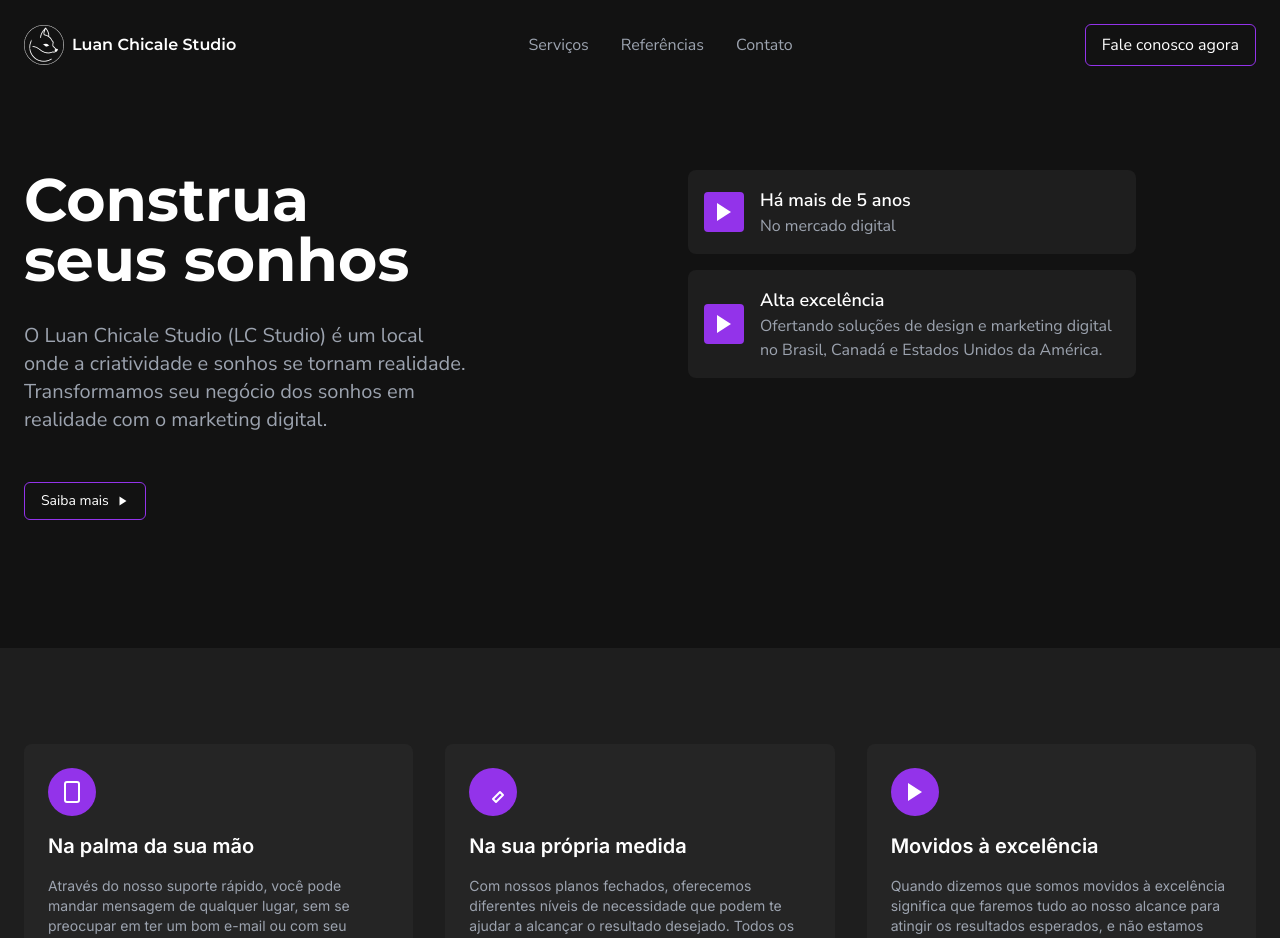
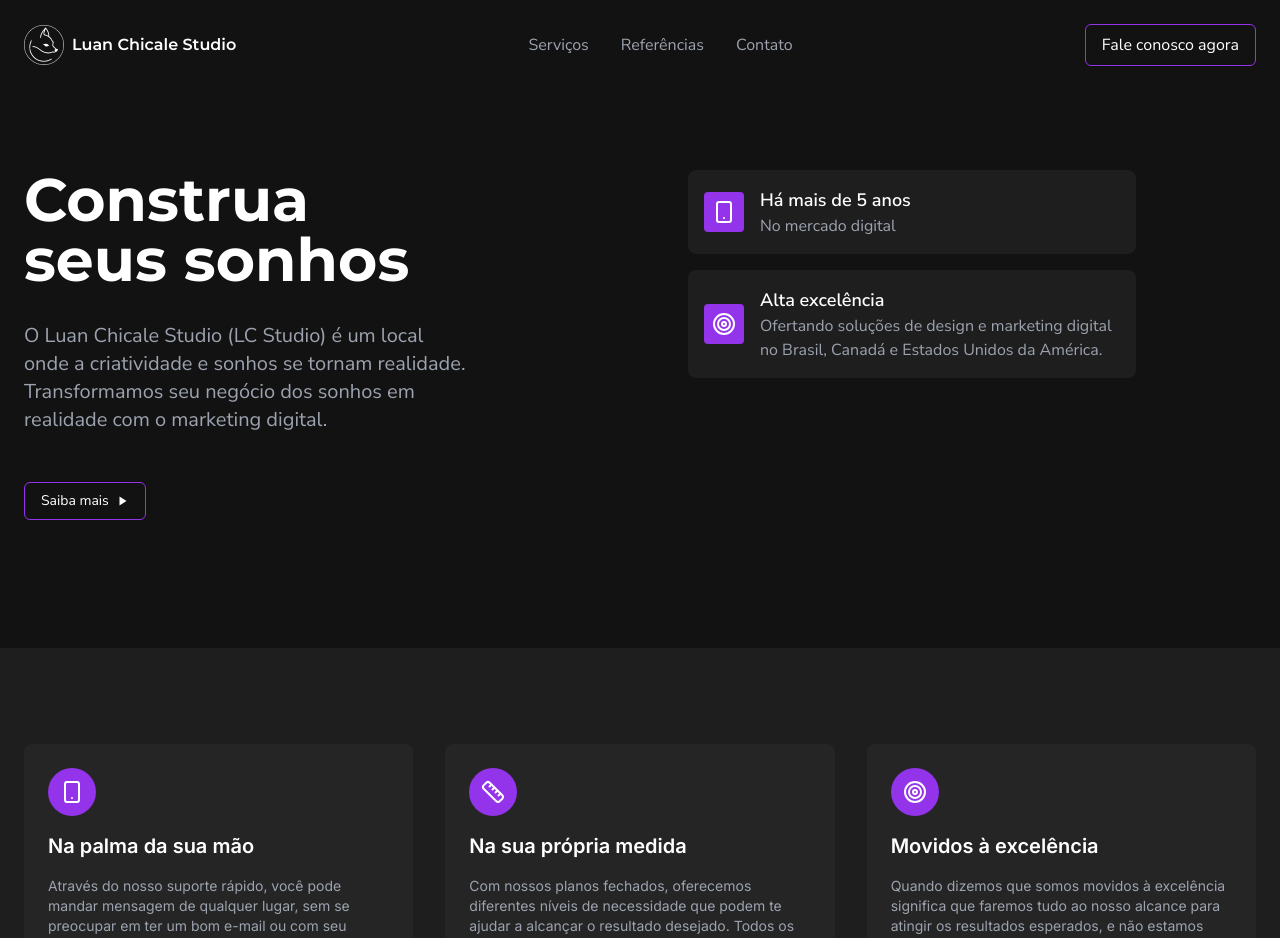
Before and after one commit to luanhrods/lcs, a Next.js app: page / in a window 1280 px wide. Shown: the top 938 px of the page. Built offline with nearby package versions, Linux system fonts and the light colour scheme.

Commit message:
Update index.tsx

```diff
--- a/pages/index.tsx
+++ b/pages/index.tsx
@@ -2,6 +2,7 @@ import type { NextPage } from 'next'
 import Image from 'next/image'
 import Link from 'next/link'
 import { useRef, useState } from 'react'
+import { Smartphone, Ruler, Target } from 'lucide-react'
 
 export default function Component() {
   const servicesRef = useRef<HTMLElement>(null)
@@ -100,9 +101,7 @@ export default function Component() {
             <div className="md:w-1/2 relative mt-12 md:mt-0 md:pl-12">
               <div className="bg-[#1E1E1E] p-4 rounded-lg mb-4 flex items-center max-w-md">
                 <div className="bg-purple-600 p-2 rounded mr-4 flex-shrink-0">
-                  <svg className="w-6 h-6" viewBox="0 0 24 24" fill="none" xmlns="http://www.w3.org/2000/svg">
-                    <path d="M5 3L19 12L5 21V3Z" fill="currentColor"/>
-                  </svg>
+                  <Smartphone className="w-6 h-6" />
                 </div>
                 <div>
                   <h3 className="font-semibold font-nunito text-lg">Há mais de 5 anos</h3>
@@ -111,9 +110,7 @@ export default function Component() {
               </div>
               <div className="bg-[#1E1E1E] p-4 rounded-lg flex items-center max-w-md">
                 <div className="bg-purple-600 p-2 rounded mr-4 flex-shrink-0">
-                  <svg className="w-6 h-6" viewBox="0 0 24 24" fill="none" xmlns="http://www.w3.org/2000/svg">
-                    <path d="M5 3L19 12L5 21V3Z" fill="currentColor"/>
-                  </svg>
+                  <Target className="w-6 h-6" />
                 </div>
                 <div>
                   <h3 className="font-semibold font-nunito text-lg">Alta excelência</h3>
@@ -130,21 +127,15 @@ export default function Component() {
           <div className="container mx-auto px-6">
             <div className="grid grid-cols-1 md:grid-cols-3 gap-8">
               {[
-                { icon: <svg className="w-6 h-6" viewBox="0 0 24 24" fill="none" xmlns="http://www.w3.org/2000/svg">
-                    <path d="M17 2H7C5.89543 2 5 2.89543 5 4V20C5 21.1046 5.89543 22 7 22H17C18.1046 22 19 21.1046 19 20V4C19 2.89543 18.1046 2 17 2Z" stroke="currentColor" strokeWidth="2" strokeLinecap="round" strokeLinejoin="round"/>
-                  </svg>,
+                { icon: <Smartphone className="w-6 h-6" />,
                   title: "Na palma da sua mão",
                   description: "Através do nosso suporte rápido, você pode mandar mensagem de qualquer lugar, sem se preocupar em ter um bom e-mail ou com seu horário. Nossa equipe responderá sempre que houver disponibilidade, e você pode escolher entre nos enviar um formulário, um e-mail ou até mesmo um WhatsApp. O que for mais fácil pra você, sera mais fácil pra nós tambem!"
                 },
-                { icon: <svg className="w-6 h-6" viewBox="0 0 24 24" fill="none" xmlns="http://www.w3.org/2000/svg">
-                    <path d="M12 19L19 12L22 15L15 22L12 19Z" stroke="currentColor" strokeWidth="2" strokeLinecap="round" strokeLinejoin="round"/>
-                  </svg>,
+                { icon: <Ruler className="w-6 h-6" />,
                   title: "Na sua própria medida",
                   description: "Com nossos planos fechados, oferecemos diferentes níveis de necessidade que podem te ajudar a alcançar o resultado desejado. Todos os nossos pacotes são pensados em necessidades mais comuns. Porém, isso não impede de trazer o melhor pra você! Caso não ache sua necessidade, criamos um pacote personalizado para atender suas necessidades."
                 },
-                { icon: <svg className="w-6 h-6" viewBox="0 0 24 24" fill="none" xmlns="http://www.w3.org/2000/svg">
-                    <path d="M5 3L19 12L5 21V3Z" fill="currentColor"/>
-                  </svg>,
+                { icon: <Target className="w-6 h-6" />,
                   title: "Movidos à excelência",
                   description: "Quando dizemos que somos movidos à excelência significa que faremos tudo ao nosso alcance para atingir os resultados esperados, e não estamos sozinhos nessa. Juntamente aos colaboradores e parceiros da LC Studio, temos como ofertar todas suas necessidades com especialistas renomados no mercado, sempre na medida certa."
                 },
@@ -162,9 +153,9 @@ export default function Component() {
         </section>
 
         <section className="container mx-auto px-6 py-24">
-          <h2 className="text-3xl font-bold mb-16 flex items-center justify-center  font-montserrat text-center">
+          <h2 className="text-3xl font-bold mb-16 flex items-center justify-center font-montserrat text-center">
             O que oferecemos?
-            <svg  className="ml-4 w-6 h-6" viewBox="0 0 24 24" fill="none" xmlns="http://www.w3.org/2000/svg">
+            <svg className="ml-4 w-6 h-6" viewBox="0 0 24 24" fill="none" xmlns="http://www.w3.org/2000/svg">
               <path d="M5 3L19 12L5 21V3Z" fill="currentColor"/>
             </svg>
           </h2>
@@ -178,7 +169,7 @@ export default function Component() {
               { icon: '/images/services/marketing-digital.svg',
                 title: 'Marketing Digital',
                 description: 'Ajudamos você a ser lembrado e impactar o seu nicho no digital.',
-                link: 'https://api.whatsapp.com/send?phone=5511962140166&text=Ea%C3%AD%20gente,%20tudo%20bem?%20Eu%20gostaria%20de%20saber%20mais%20sobre%20o%20Marketing%20Digital.'
+                link:  'https://api.whatsapp.com/send?phone=5511962140166&text=Ea%C3%AD%20gente,%20tudo%20bem?%20Eu%20gostaria%20de%20saber%20mais%20sobre%20o%20Marketing%20Digital.'
               },
               { icon: '/images/services/webdesign.svg',
                 title: 'Webdesign (UX)',
```
